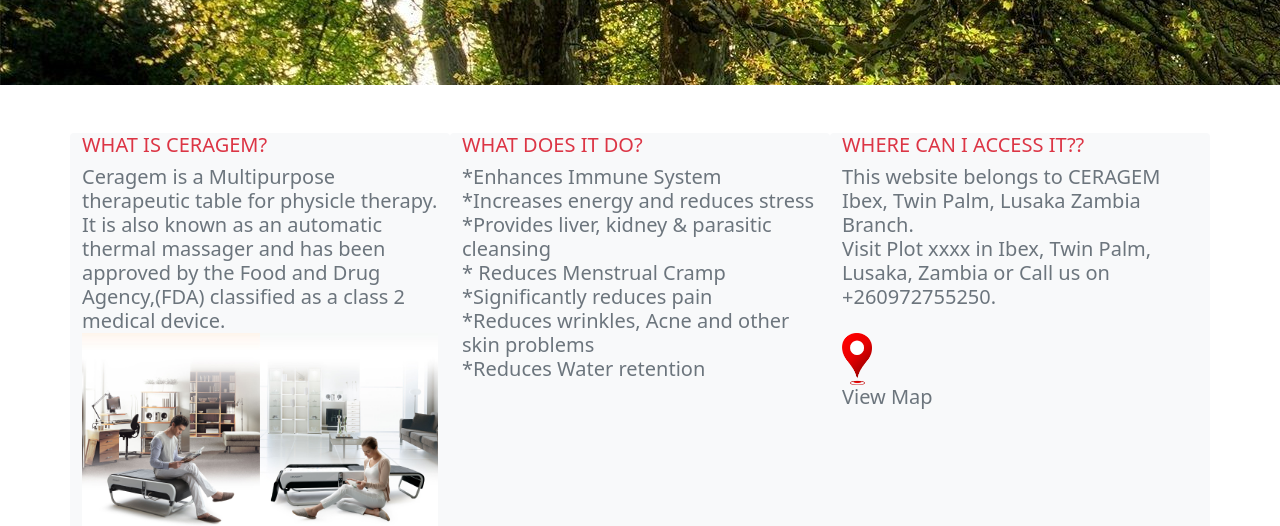
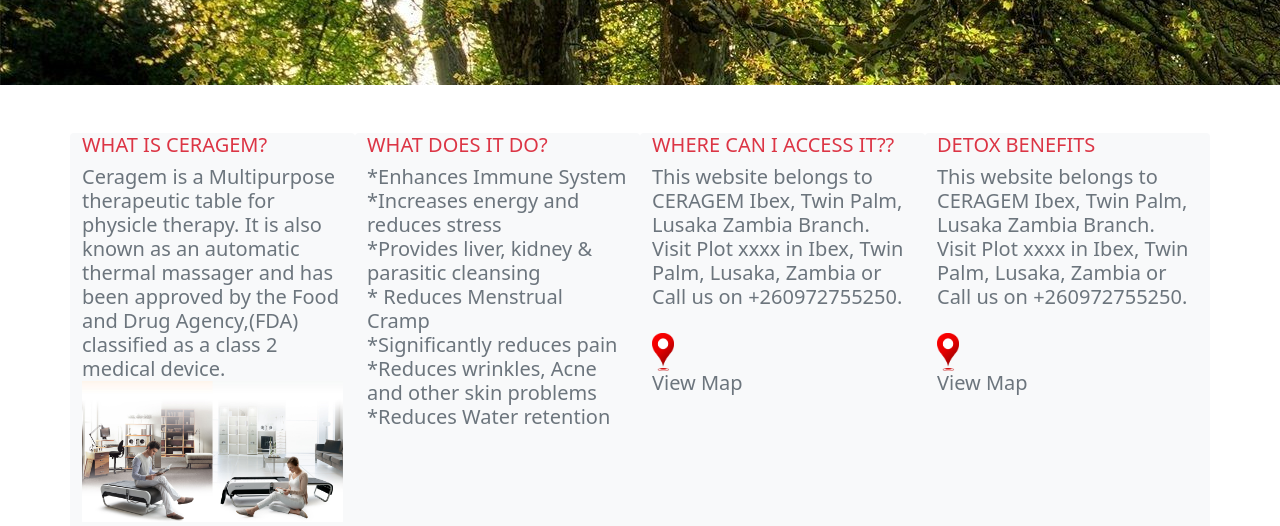
Before and after one commit to softwareintegrity/ceragem.github.io, a plain HTML site: page index.html in a window 1280 px wide. Shown: the part 280-806 px from the top of the page. Drawn offline with nearby package versions, Linux system fonts and the light colour scheme; files that its build step writes are made by us from their sources; files whose address does not match are found by name.

Commit message:
Update index.html

```diff
--- a/index.html
+++ b/index.html
@@ -194,7 +194,7 @@ background-size: cover;
 <div class="mt-5 tg-description container">
 <div class="row">
 
-<div class="col-md-4 bg-light rounded"><div class="mx-auto  bg-secondary-50 rounded">
+<div class="col-md-3 bg-light rounded"><div class="mx-auto  bg-secondary-50 rounded">
 
 <h6 class="mx-auto text-danger text-secondary lead">WHAT IS CERAGEM?<h6>
 
@@ -204,13 +204,20 @@ Ceragem is a Multipurpose therapeutic table for physicle therapy. It is also kno
 <h6>
 
 </div></div>
-<div class="col-md-4 bg-light rounded"><div class="bg-secondary-50 rounded"><h6 class="lead text-danger">WHAT DOES IT DO?<h6>
+<div class="col-md-3 bg-light rounded"><div class="bg-secondary-50 rounded"><h6 class="lead text-danger">WHAT DOES IT DO?<h6>
 
 <h6 class="lead text-secondary ">
 *Enhances Immune System<br>*Increases energy and reduces stress<br>*Provides liver, kidney & parasitic cleansing<br>* Reduces Menstrual Cramp<br>*Significantly reduces pain<br>*Reduces wrinkles, Acne and other skin problems<br>*Reduces Water retention<h6>
 
 </div></div>
-<div class="col-md-4 bg-light rounded"><div class="bg-secondary-50 rounded"><h6 class="lead text-danger">WHERE CAN I ACCESS IT??<h6>
+<div class="col-md-3 bg-light rounded"><div class="bg-secondary-50 rounded"><h6 class="lead text-danger">WHERE CAN I ACCESS IT??<h6>
+
+<h6 class="lead text-secondary ">
+This website belongs to CERAGEM Ibex, Twin Palm, Lusaka Zambia Branch.<br> Visit Plot xxxx in Ibex, Twin Palm, Lusaka, Zambia or Call us on +260972755250.<br><br><img class="col-1 mx-auto" src="img/gps.png"><br>View Map</h6>
+
+</div></div>
+
+<div class="col-md-3 bg-light rounded"><div class="bg-secondary-50 rounded"><h6 class="lead text-danger">DETOX BENEFITS<h6>
 
 <h6 class="lead text-secondary ">
 This website belongs to CERAGEM Ibex, Twin Palm, Lusaka Zambia Branch.<br> Visit Plot xxxx in Ibex, Twin Palm, Lusaka, Zambia or Call us on +260972755250.<br><br><img class="col-1 mx-auto" src="img/gps.png"><br>View Map</h6>
```
